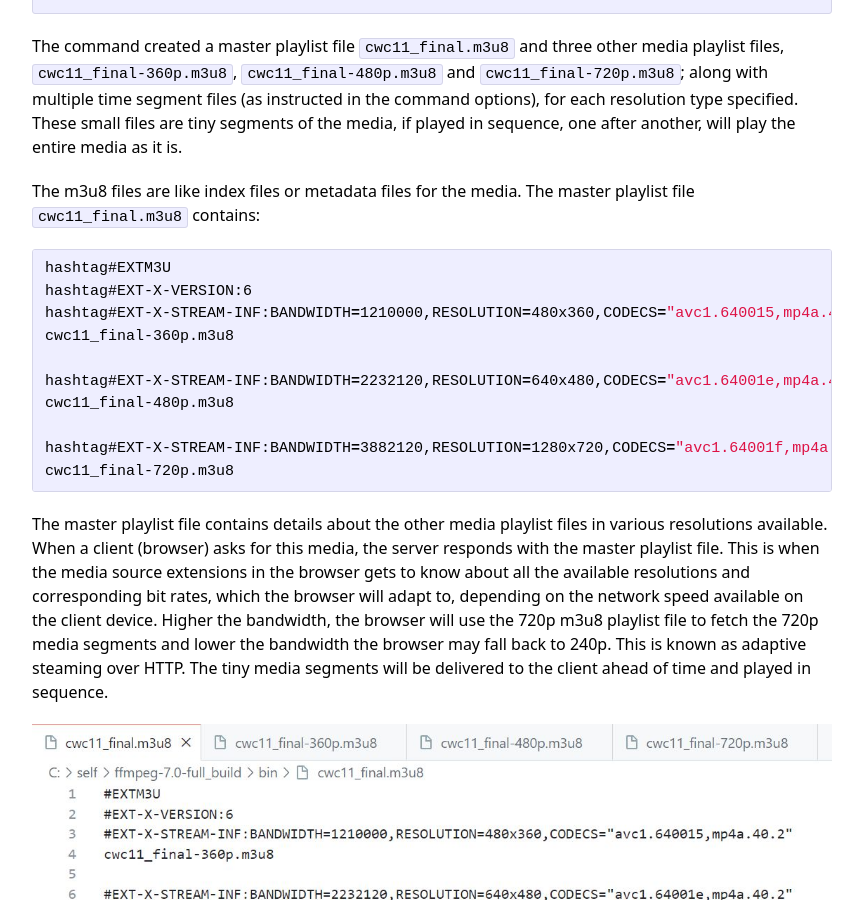
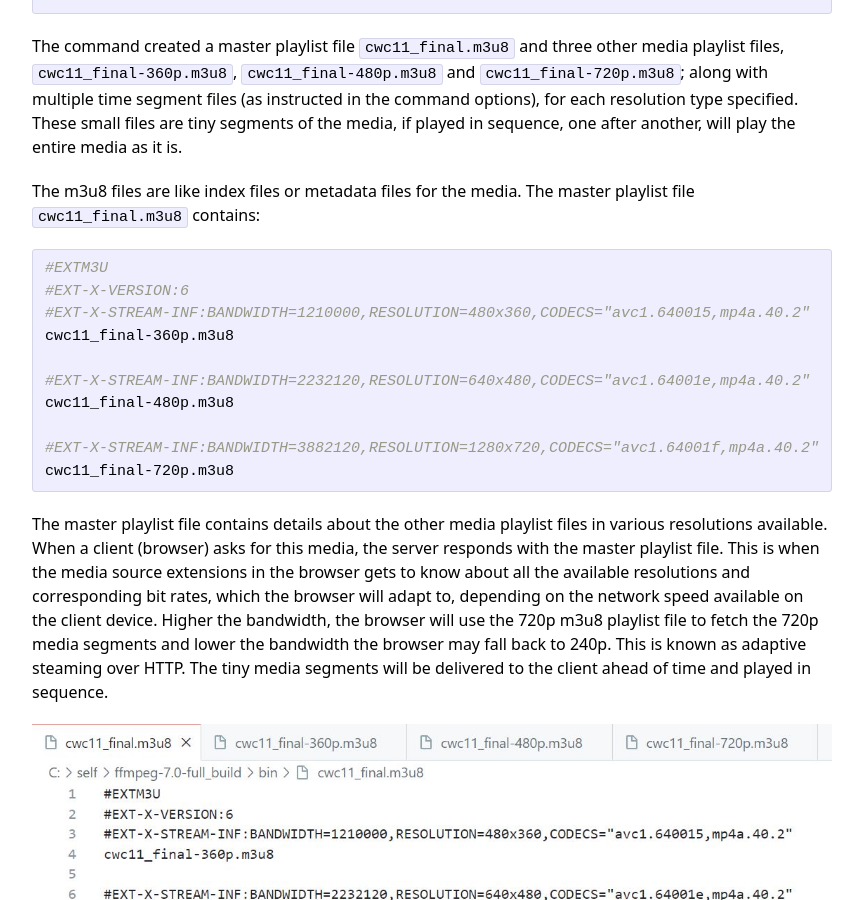
Before and after one commit to mindyouragents/mindyouragents.github.io, a Jekyll site: the page built from _posts/2025-02-23-live-streaming-part-2.markdown, in a window 1280 px wide and 900 px high, scrolled down 814 px. Shown: the whole window, without its empty margins (208-1071 px from the left). Built offline with Jekyll 4.4.1, drawn with Linux system fonts in a browser that asks for light colours; some web fonts are replaced.

Commit message:
restored from backup

````diff
--- a/_posts/2025-02-23-live-streaming-part-2.markdown
+++ b/_posts/2025-02-23-live-streaming-part-2.markdown
@@ -37,15 +37,15 @@ The command created a master playlist file `cwc11_final.m3u8` and three other me
 The m3u8 files are like index files or metadata files for the media. The master playlist file `cwc11_final.m3u8` contains:
 
 ```bash
-hashtag#EXTM3U
-hashtag#EXT-X-VERSION:6
-hashtag#EXT-X-STREAM-INF:BANDWIDTH=1210000,RESOLUTION=480x360,CODECS="avc1.640015,mp4a.40.2"
+#EXTM3U
+#EXT-X-VERSION:6
+#EXT-X-STREAM-INF:BANDWIDTH=1210000,RESOLUTION=480x360,CODECS="avc1.640015,mp4a.40.2"
 cwc11_final-360p.m3u8
 
-hashtag#EXT-X-STREAM-INF:BANDWIDTH=2232120,RESOLUTION=640x480,CODECS="avc1.64001e,mp4a.40.2"
+#EXT-X-STREAM-INF:BANDWIDTH=2232120,RESOLUTION=640x480,CODECS="avc1.64001e,mp4a.40.2"
 cwc11_final-480p.m3u8
 
-hashtag#EXT-X-STREAM-INF:BANDWIDTH=3882120,RESOLUTION=1280x720,CODECS="avc1.64001f,mp4a.40.2"
+#EXT-X-STREAM-INF:BANDWIDTH=3882120,RESOLUTION=1280x720,CODECS="avc1.64001f,mp4a.40.2"
 cwc11_final-720p.m3u8
 ```
 
````
